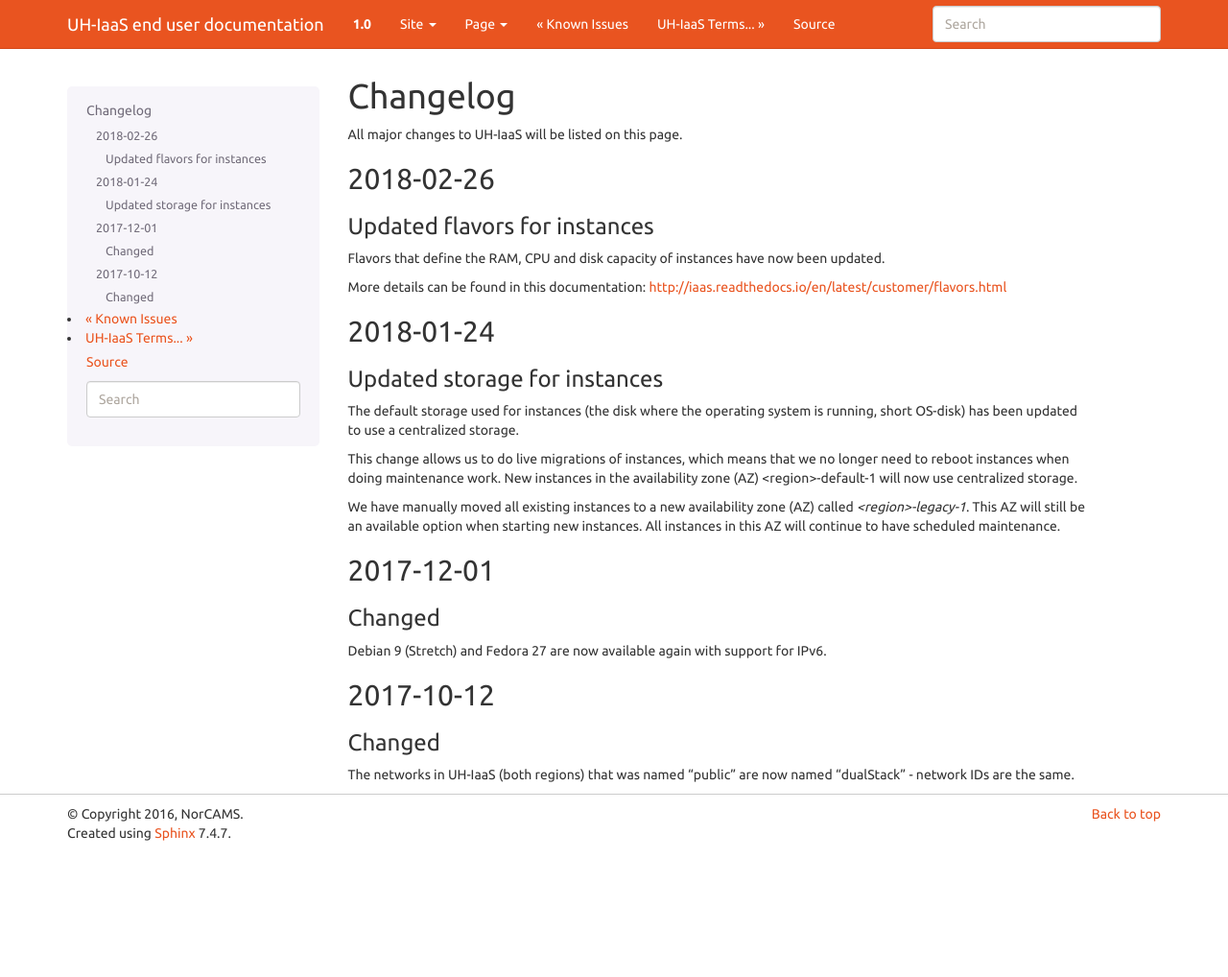
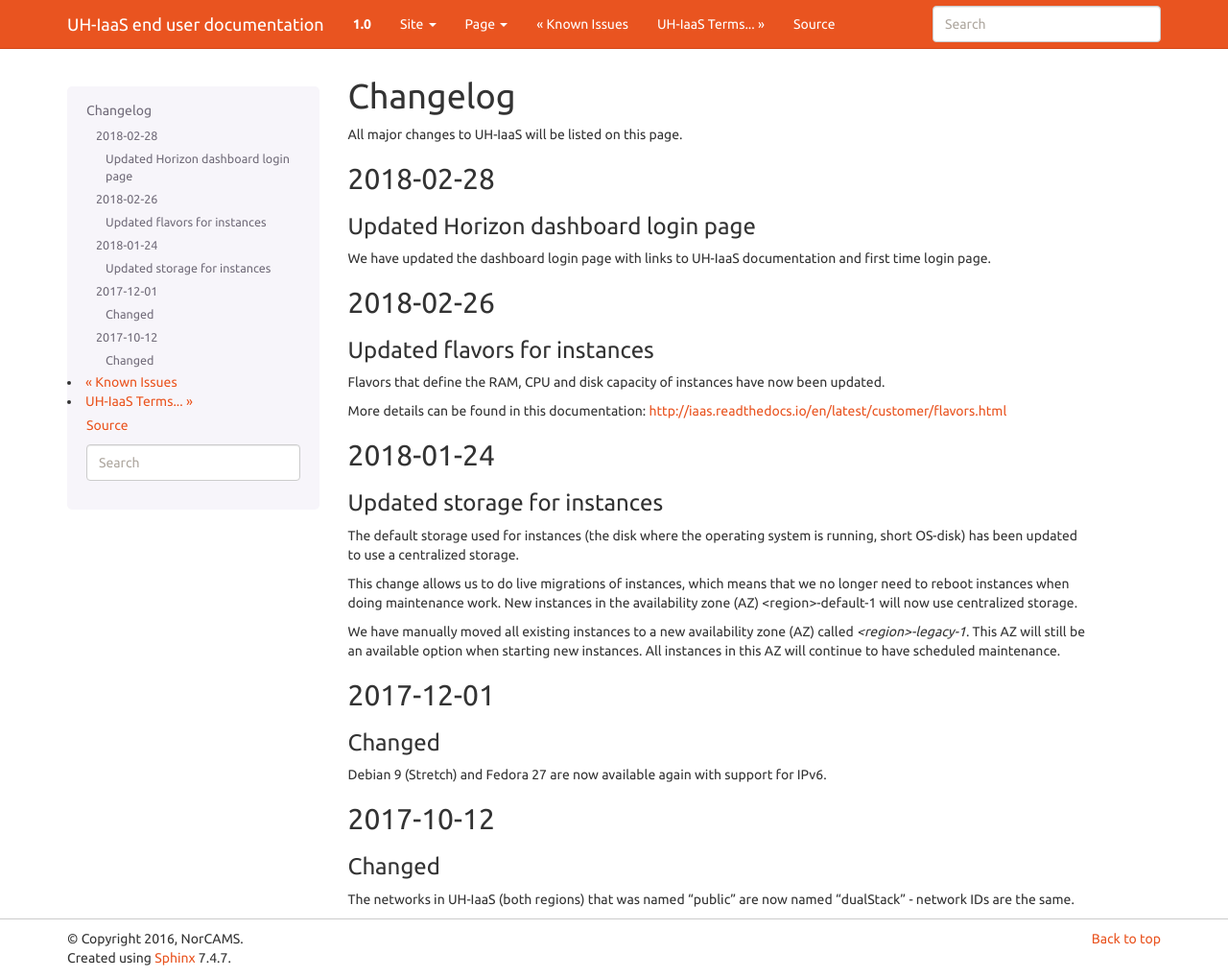
Before and after one commit to norcams/docs-enduser, a Sphinx documentation site: the page built from docs/changelog.rst, in a window 1280 px wide and 1018 px high. Shown: the whole window at 96% size. Built offline with Sphinx 7.4.7, drawn with Linux system fonts in a browser that asks for light colours.

Commit message:
updated changelog

```diff
--- a/docs/changelog.rst
+++ b/docs/changelog.rst
@@ -3,6 +3,15 @@ Changelog
 =========
 
 All major changes to UH-IaaS will be listed on this page.
+
+
+2018-02-28
+==========
+
+Updated Horizon dashboard login page
+------------------------------------
+
+We have updated the dashboard login page with links to UH-IaaS documentation and first time login page.
 
 2018-02-26
 ==========
```
